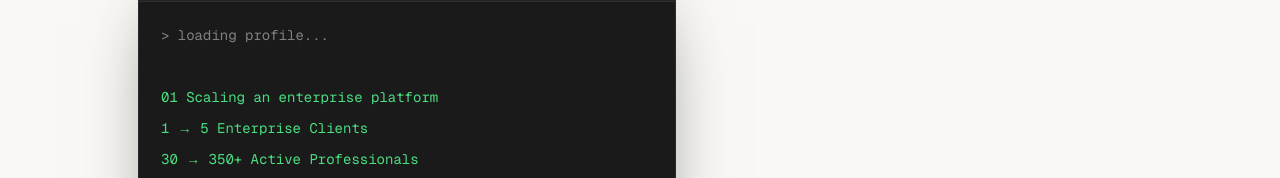
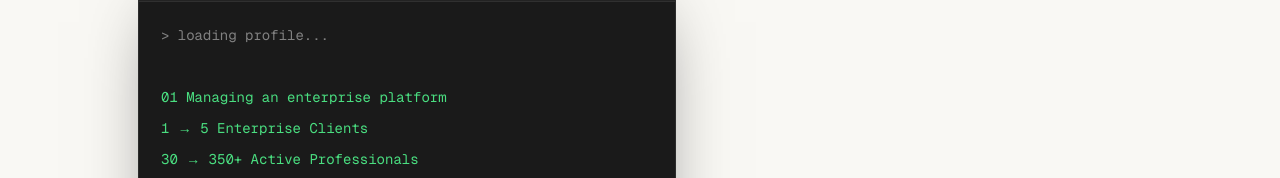
Before and after one commit to ShaharAshkenazi1/shahar-portfolio, a Next.js app: page / in a window 1280 px wide. Shown: the part 546-724 px from the top of the page. Built offline with nearby package versions, Linux system fonts and the light colour scheme.

Commit message:
Change item 01 heading to Managing an enterprise platform

```diff
--- a/components/Terminal.tsx
+++ b/components/Terminal.tsx
@@ -14,7 +14,7 @@ const LINES: TermLine[] = [
   { segments: ["> loading profile..."], color: "gray", speed: 30 },
   { segments: [""], color: "blank", speed: 0 },
   {
-    segments: ["01  Scaling an enterprise platform"],
+    segments: ["01  Managing an enterprise platform"],
     color: "green",
     speed: 12,
   },
@@ -202,7 +202,7 @@ export default function Terminal({ onDone }: { onDone?: () => void }) {
 
       <ul className="visually-hidden">
         <li>
-          Scaling an enterprise platform: 1 to 5 enterprise clients, 30 to 350+ active professionals, 1,000+ records processed daily.
+          Managing an enterprise platform: 1 to 5 enterprise clients, 30 to 350+ active professionals, 1,000+ records processed daily.
         </li>
         <li>
           Leading 3 concurrent software projects and managing a cross-functional team of 5 developers from planning to production.
```
